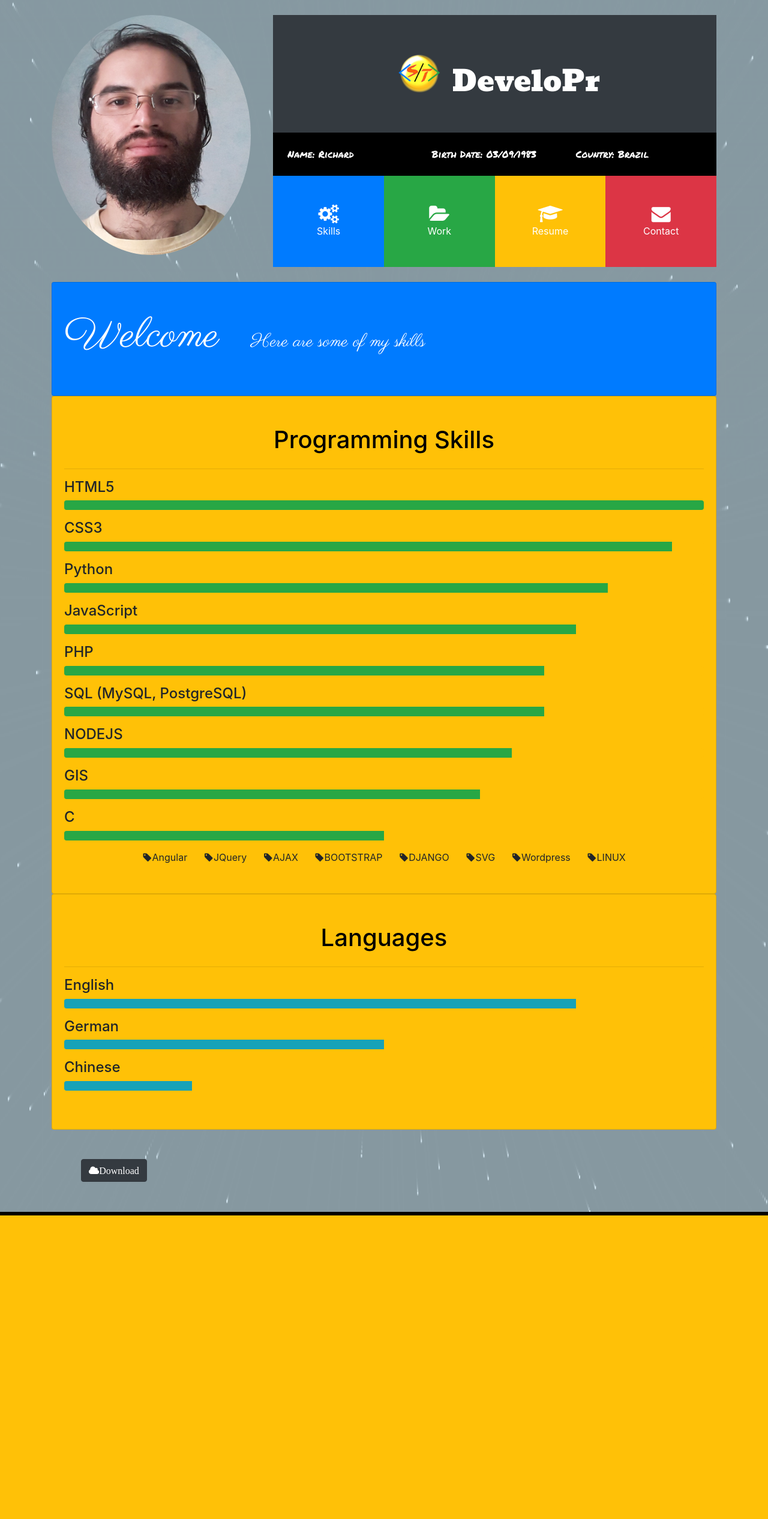
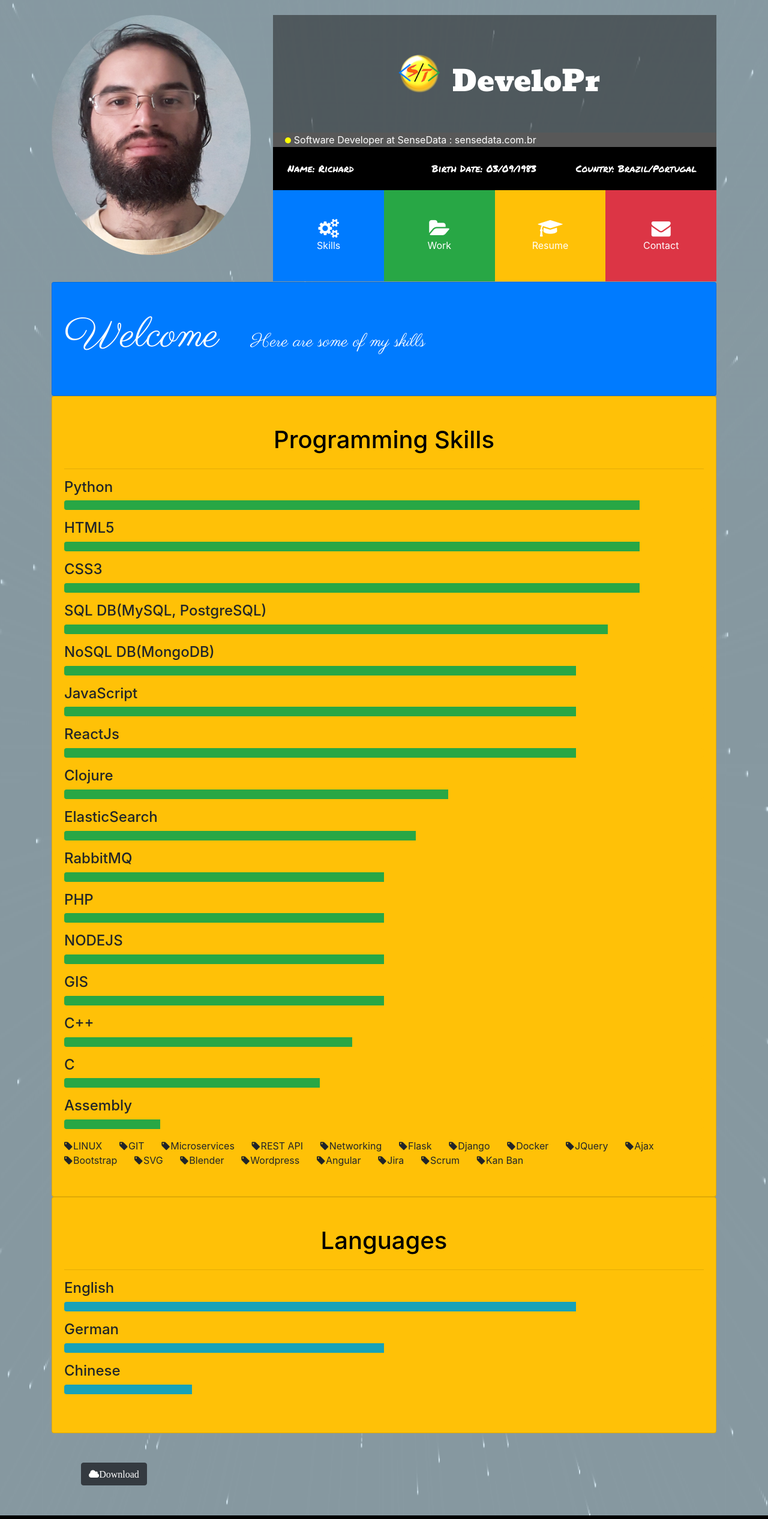
Before and after one commit to stdevelopr/pythonanywhere, a Django app: page /portfolio/ in a window 1280 px wide. Shown: the whole page at 60% size. Before the commit the page ends 2026 px from the top, so only its background shows below. Run offline with Django 3.2, Linux system fonts and the light colour scheme; some libraries are stand-ins or nearby versions.

Commit message:
cv update

```diff
--- a/portfolio/templates/portfolio/index.html
+++ b/portfolio/templates/portfolio/index.html
@@ -31,7 +31,7 @@
 						</div>
 						<div class="col-lg-8 col-md-7">
 							<div class="d-flex flex-column">
-								<div class="p-5 bg-dark text-white">
+								<div class="p-5 text-white" style="background-color:rgba(27, 26, 26, 0.5)">
 									<div class="d-flex flex-row justify-content-around align-items-center">
 										<div class="text-center">
 											<div class="row">
@@ -42,11 +42,16 @@
 										</div>
 									</div>
 								</div>
+								<div style="background-color:rgb(88, 88, 88); color: white;">
+									<div style="margin-left:20px">
+										<div style="width:10px; height:10px; display:inline-block; border-radius: 50%; background-color: yellow;"></div>
+										Software Developer at SenseData : <a href="http://www.sensedata.com.br">sensedata.com.br</a></div>
+								</div>
 								<div class="p-4 bg-black">
 									<div class="row" style="font-family: 'Permanent Marker', cursive;">
 										<div class="col-lg-4">Name: Richard </div>
 										<div class="col-lg-4">Birth Date: 03/09/1983 </div>
-										<div class="col-lg-4">Country: Brazil</div>
+										<div class="col-lg-4">Country: Brazil/Portugal</div>
 									</div>
 								</div>
 								<div>
@@ -77,83 +82,114 @@
 							<div class="d-inline-block mr-5"> <h2 style="font-size: 70px">Welcome</h2></div>
 							<p class="lead d-inline-block" style="font-size: 30px">Here are some of my skills</p>
 						</div>
-
-
 					</div>
 					<div class="card card-body py-5 bg-warning">
 						<div class="container text-center">
 							<h3 style="font-size: 40px; color: black">Programming Skills</h3>
 						</div>
-
 						<hr>
+						<h4>Python</h4>
+						<div class="progress mb-3 bg-warning">
+							<div class="progress-bar bg-success" style="width: 90%">
+							</div>
+						</div>
 						<h4>HTML5</h4>
 						<div class="progress mb-3 bg-warning">
-							<div class="progress-bar bg-success" style="width: 100%">
-
-							</div>
+							<div class="progress-bar bg-success" style="width: 90%">
+						</div>
 						</div>
 						<h4>CSS3</h4>
 						<div class="progress mb-3 bg-warning">
-							<div class="progress-bar bg-success" style="width: 95%">
-
+							<div class="progress-bar bg-success" style="width: 90%">
 							</div>
 						</div>
-						<h4>Python</h4>
+						<h4>SQL DB(MySQL, PostgreSQL)</h4>
 						<div class="progress mb-3 bg-warning">
 							<div class="progress-bar bg-success" style="width: 85%">
-
+							</div>
+						</div>
+						<h4>NoSQL DB(MongoDB)</h4>
+						<div class="progress mb-3 bg-warning">
+							<div class="progress-bar bg-success" style="width: 80%">
 							</div>
 						</div>
 						<h4>JavaScript</h4>
 						<div class="progress mb-3 bg-warning">
 							<div class="progress-bar bg-success" style="width: 80%">
-
+							</div>
+						</div>
+						<h4>ReactJs</h4>
+						<div class="progress mb-3 bg-warning">
+							<div class="progress-bar bg-success" style="width: 80%">
+							</div>
+						</div>
+						<h4>Clojure</h4>
+						<div class="progress mb-3 bg-warning">
+							<div class="progress-bar bg-success" style="width: 60%">
+							</div>
+						</div>
+						<h4>ElasticSearch</h4>
+						<div class="progress mb-3 bg-warning">
+							<div class="progress-bar bg-success" style="width: 55%">
+							</div>
+						</div>
+						<h4>RabbitMQ</h4>
+						<div class="progress mb-3 bg-warning">
+							<div class="progress-bar bg-success" style="width: 50%">
 							</div>
 						</div>
 						<h4>PHP</h4>
 						<div class="progress mb-3 bg-warning">
-							<div class="progress-bar bg-success" style="width: 75%">
-
+							<div class="progress-bar bg-success" style="width: 50%">
 							</div>
 						</div>
-
-						<h4>SQL (MySQL, PostgreSQL)</h4>
-						<div class="progress mb-3 bg-warning">
-							<div class="progress-bar bg-success" style="width: 75%">
-
-							</div>
-						</div>
-
 						<h4>NODEJS</h4>
 						<div class="progress mb-3 bg-warning">
-							<div class="progress-bar bg-success" style="width: 70%">
-
+							<div class="progress-bar bg-success" style="width: 50%">
 							</div>
 						</div>
 
 						<h4>GIS</h4>
 						<div class="progress mb-3 bg-warning">
-							<div class="progress-bar bg-success" style="width: 65%">
-
-							</div>
-						</div>
-
-						<h4>C</h4>
-						<div class="progress mb-3 bg-warning">
 							<div class="progress-bar bg-success" style="width: 50%">
 
 							</div>
 						</div>
+						<h4>C++</h4>
+						<div class="progress mb-3 bg-warning">
+							<div class="progress-bar bg-success" style="width: 45%">
+							</div>
+						</div>
+						<h4>C</h4>
+						<div class="progress mb-3 bg-warning">
+							<div class="progress-bar bg-success" style="width: 40%">
+							</div>
+						</div>
+						<h4>Assembly</h4>
+						<div class="progress mb-3 bg-warning">
+							<div class="progress-bar bg-success" style="width: 15%">
+							</div>
+						</div>
 						<div class="d-flex d-row justify-content-around">
 							<div class="row">
+								<div><i class="fa fa-tag col-sm-1" aria-hidden="true"></i>LINUX</div>
+								<div><i class="fa fa-tag col-sm-1" aria-hidden="true"></i>GIT</div>
+								<div><i class="fa fa-tag col-sm-1" aria-hidden="true"></i>Microservices</div>
+								<div><i class="fa fa-tag col-sm-1" aria-hidden="true"></i>REST API</div>
+								<div><i class="fa fa-tag col-sm-1" aria-hidden="true"></i>Networking</div>
+								<div><i class="fa fa-tag col-sm-1" aria-hidden="true"></i>Flask</div>
+								<div><i class="fa fa-tag col-sm-1" aria-hidden="true"></i>Django</div>
+								<div><i class="fa fa-tag col-sm-1" aria-hidden="true"></i>Docker</div>
+								<div><i class="fa fa-tag col-sm-1" aria-hidden="true"></i>JQuery</div>
+								<div><i class="fa fa-tag col-sm-1" aria-hidden="true"></i>Ajax</div>
+								<div><i class="fa fa-tag col-sm-1" aria-hidden="true"></i>Bootstrap</div>
+								<div><i class="fa fa-tag col-sm-1" aria-hidden="true"></i>SVG</div>
+								<div><i class="fa fa-tag col-sm-1" aria-hidden="true"></i>Blender</div>
+								<div><i class="fa fa-tag col-sm-1" aria-hidden="true"></i>Wordpress</div>
 								<div><i class="fa fa-tag col-sm-1" aria-hidden="true"></i>Angular</div>
-								<div><i class="fa fa-tag col-sm-1" aria-hidden="true"></i>JQuery</div>
-								<div><i class="fa fa-tag col-sm-1" aria-hidden="true"></i>AJAX</div>
-								<div><i class="fa fa-tag col-sm-1" aria-hidden="true"></i>BOOTSTRAP</div>
-								<div><i class="fa fa-tag col-sm-1" aria-hidden="true"></i>DJANGO</div>
-								<div><i class="fa fa-tag col-sm-1" aria-hidden="true"></i>SVG</div>
-								<div><i class="fa fa-tag col-sm-1" aria-hidden="true"></i>Wordpress</div>
-								<div><i class="fa fa-tag col-sm-1" aria-hidden="true"></i>LINUX</div>
+								<div><i class="fa fa-tag col-sm-1" aria-hidden="true"></i>Jira</div>
+								<div><i class="fa fa-tag col-sm-1" aria-hidden="true"></i>Scrum</div>
+								<div><i class="fa fa-tag col-sm-1" aria-hidden="true"></i>Kan Ban</div>
 							</div>
 						</div>
 					</div>
```
